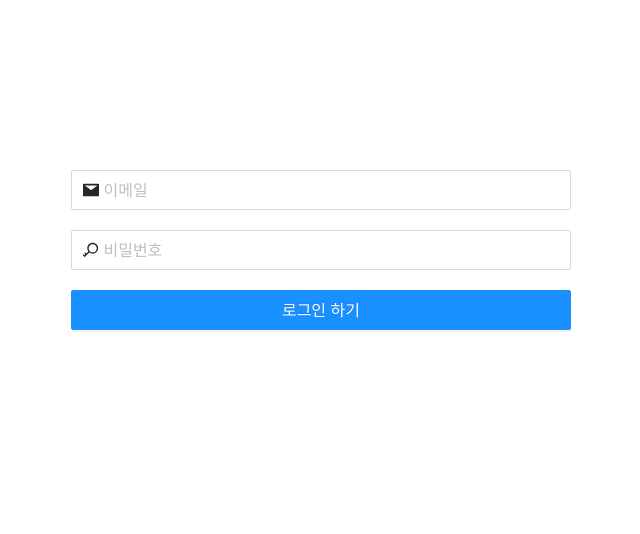
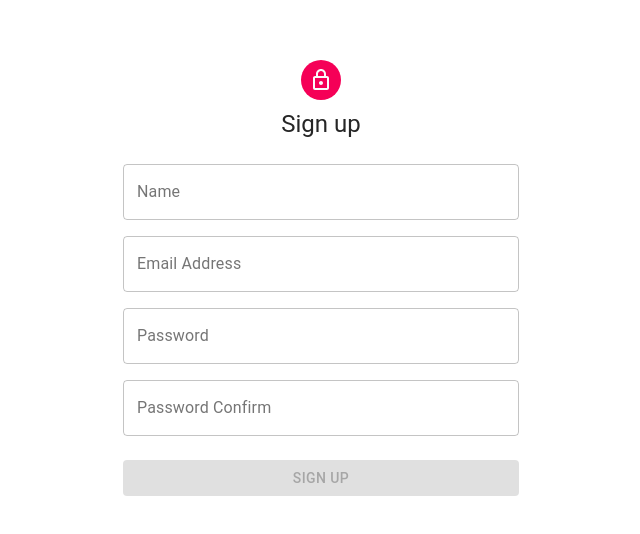
Before and after one commit to parkoon/formik-tutorial, a React (Create React App) app: page / in a window 1280 px wide. Shown: the part 150-684 px from the top of the page, without its empty margins (319-959 px from the left). Built offline with nearby package versions, Linux system fonts and the light colour scheme.

Commit message:
feat: complete answer

```diff
--- a/package.json
+++ b/package.json
@@ -3,6 +3,8 @@
   "version": "0.1.0",
   "private": true,
   "dependencies": {
+    "@material-ui/core": "^4.11.0",
+    "@material-ui/icons": "^4.9.1",
     "@testing-library/jest-dom": "^4.2.4",
     "@testing-library/react": "^9.3.2",
     "@testing-library/user-event": "^7.1.2",
--- a/src/App.tsx
+++ b/src/App.tsx
@@ -2,6 +2,7 @@ import React from 'react'
 import YoutubeForm from './components/YoutubeForm'
 import FormikContainer from './components/FormikContainer'
 import LoginPage from './pages/LoginPage'
+import RegisterPage from './pages/RegisterPage'
 
 function App() {
   return (
@@ -10,7 +11,9 @@ function App() {
 
       {/* <FormikContainer /> */}
 
-      <LoginPage />
+      {/* <LoginPage /> */}
+
+      <RegisterPage />
     </div>
   )
 }
--- a/src/index.css
+++ b/src/index.css
@@ -26,22 +26,6 @@ label {
   margin-bottom: 5px;
 }
 
-input[type='text'],
-input[type='email'],
-textarea {
-  display: block;
-  width: 400px;
-  padding: 6px 12px;
-  font-size: 14px;
-  line-height: 1.42857143;
-  color: #555;
-  background-color: #fff;
-  background-image: none;
-  border: 1px solid #ccc;
-  border-radius: 4px;
-  /* margin-bottom: 20px; */
-}
-
 .form-control {
   margin-bottom: 20px;
 }
--- /dev/null
+++ b/src/pages/RegisterPage/index.tsx
@@ -0,0 +1,302 @@
+import Avatar from '@material-ui/core/Avatar'
+import Button from '@material-ui/core/Button'
+import Checkbox from '@material-ui/core/Checkbox'
+import Container from '@material-ui/core/Container'
+import FormControlLabel from '@material-ui/core/FormControlLabel'
+import Grid from '@material-ui/core/Grid'
+import { makeStyles } from '@material-ui/core/styles'
+import TextField from '@material-ui/core/TextField'
+import Typography from '@material-ui/core/Typography'
+import LockOutlinedIcon from '@material-ui/icons/LockOutlined'
+import React, { useState, useEffect } from 'react'
+
+const useStyles = makeStyles((theme) => ({
+  paper: {
+    marginTop: theme.spacing(8),
+    display: 'flex',
+    flexDirection: 'column',
+    alignItems: 'center',
+  },
+  avatar: {
+    margin: theme.spacing(1),
+    backgroundColor: theme.palette.secondary.main,
+  },
+  form: {
+    width: '100%', // Fix IE 11 issue.
+    marginTop: theme.spacing(3),
+  },
+  submit: {
+    margin: theme.spacing(3, 0, 2),
+  },
+}))
+
+type initialValue = {
+  name: string
+  email: string
+  password: string
+  passwordConfirm: string
+}
+
+type Errors = {
+  name: string
+  email: string
+  password: string
+  passwordConfirm: string
+}
+
+type Valid = {
+  name: boolean
+  email: boolean
+  password: boolean
+  passwordConfirm: boolean
+}
+
+function isAllFieldValid(obj: any) {
+  return !Object.keys(obj)
+    .map((key) => obj[key])
+    .includes(false)
+}
+
+const emailRule = /^[0-9a-zA-Z]([-_.]?[0-9a-zA-Z])*@[0-9a-zA-Z]([-_.]?[0-9a-zA-Z])*.[a-zA-Z]{2,3}$/i
+
+export default function SignUp() {
+  const classes = useStyles()
+
+  const [values, setValues] = useState<Partial<initialValue>>({})
+  const [errors, setErrors] = useState<Errors>({
+    name: '',
+    email: '',
+    password: '',
+    passwordConfirm: '',
+  })
+  const [valid, setValid] = useState<Valid>({
+    name: false,
+    email: false,
+    password: false,
+    passwordConfirm: false,
+  })
+  const [isSubmitting, setSubmitting] = useState(false)
+
+  const [startValidation, setStartValidation] = useState(false)
+
+  const handleSubmit = (e: React.FormEvent<HTMLFormElement>) => {
+    e.preventDefault()
+    console.log(values)
+    setSubmitting(true)
+    setTimeout(() => {
+      setSubmitting(false)
+    }, 3000)
+  }
+
+  const handleChange = ({ target }: React.ChangeEvent<HTMLInputElement>) => {
+    const { name, value } = target
+    setValues({
+      ...values,
+      [name]: value,
+    })
+  }
+
+  const handleBlur = ({ target }: React.FocusEvent<HTMLInputElement>) => {
+    if (!startValidation) setStartValidation(true)
+    const { name, value } = target
+
+    switch (name) {
+      case 'name': {
+        if (!value) {
+          setErrors({
+            ...errors,
+            name: '당신의 멋진 이름을 알고 싶어요.',
+          })
+          return
+        }
+
+        setErrors({
+          ...errors,
+          name: '',
+        })
+
+        setValid({
+          ...valid,
+          name: true,
+        })
+        return
+      }
+
+      case 'email': {
+        if (!value) {
+          setErrors({
+            ...errors,
+            email: '이메일 알려주세요.',
+          })
+          return
+        }
+
+        if (!emailRule.test(value)) {
+          setErrors({
+            ...errors,
+            email: '이메일 형식 아시잖아요.',
+          })
+          return
+        }
+
+        setErrors({
+          ...errors,
+          email: '',
+        })
+
+        setValid({
+          ...valid,
+          email: true,
+        })
+
+        return
+      }
+
+      case 'password': {
+        if (!value) {
+          setErrors({
+            ...errors,
+            password: '당신의 비밀을 입력해주세요.',
+          })
+
+          return
+        }
+
+        setErrors({
+          ...errors,
+          password: '',
+        })
+
+        setValid({
+          ...valid,
+          password: true,
+        })
+        return
+      }
+
+      case 'passwordConfirm': {
+        if (!value) {
+          setErrors({
+            ...errors,
+            passwordConfirm: '당신의 비밀을 한번 더 입력해주세요',
+          })
+
+          return
+        }
+
+        if (values.password !== value) {
+          setErrors({
+            ...errors,
+            passwordConfirm: '적은 비밀이 다릅니다.',
+          })
+
+          return
+        }
+
+        setErrors({
+          ...errors,
+          passwordConfirm: '',
+        })
+
+        setValid({
+          ...valid,
+          passwordConfirm: true,
+        })
+        return
+      }
+
+      default:
+        return
+    }
+  }
+
+  const handleCheckChange = ({
+    target,
+  }: React.ChangeEvent<HTMLInputElement>) => {
+    setValues({
+      ...values,
+      [target.name]: target.checked,
+    })
+  }
+
+  return (
+    <Container component="main" maxWidth="xs">
+      <div className={classes.paper}>
+        <Avatar className={classes.avatar}>
+          <LockOutlinedIcon />
+        </Avatar>
+        <Typography component="h1" variant="h5">
+          Sign up
+        </Typography>
+        <form className={classes.form} onSubmit={handleSubmit}>
+          <Grid container spacing={2}>
+            <Grid item xs={12}>
+              <TextField
+                name="name"
+                variant="outlined"
+                fullWidth
+                id="name"
+                label="Name"
+                onChange={handleChange}
+                onBlur={handleBlur}
+                helperText={errors.name}
+                error={!!errors.name}
+              />
+            </Grid>
+            <Grid item xs={12}>
+              <TextField
+                variant="outlined"
+                fullWidth
+                id="email"
+                label="Email Address"
+                name="email"
+                onChange={handleChange}
+                onBlur={handleBlur}
+                helperText={errors.email}
+                error={!!errors.email}
+              />
+            </Grid>
+            <Grid item xs={12}>
+              <TextField
+                variant="outlined"
+                fullWidth
+                name="password"
+                label="Password"
+                type="password"
+                id="password"
+                onChange={handleChange}
+                onBlur={handleBlur}
+                helperText={errors.password}
+                error={!!errors.password}
+              />
+            </Grid>
+            <Grid item xs={12}>
+              <TextField
+                variant="outlined"
+                fullWidth
+                name="passwordConfirm"
+                label="Password Confirm"
+                type="password"
+                id="password-confirm"
+                onChange={handleChange}
+                onBlur={handleBlur}
+                helperText={errors.passwordConfirm}
+                error={!!errors.passwordConfirm}
+              />
+            </Grid>
+          </Grid>
+          <Button
+            type="submit"
+            fullWidth
+            variant="contained"
+            color="primary"
+            className={classes.submit}
+            disabled={!isAllFieldValid(valid) || isSubmitting}
+          >
+            Sign Up
+          </Button>
+        </form>
+      </div>
+    </Container>
+  )
+}
```
Also changed, not shown: 1 other file (tests, documents, lock files or other folders).
